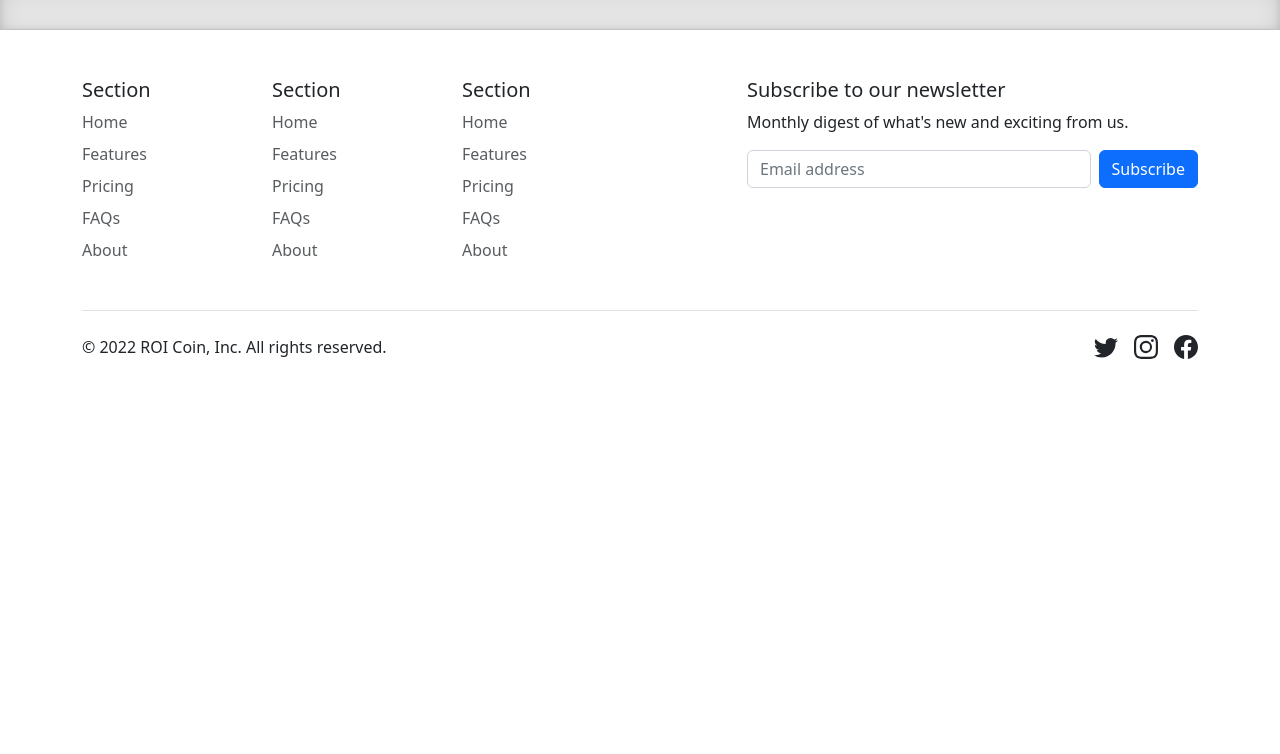
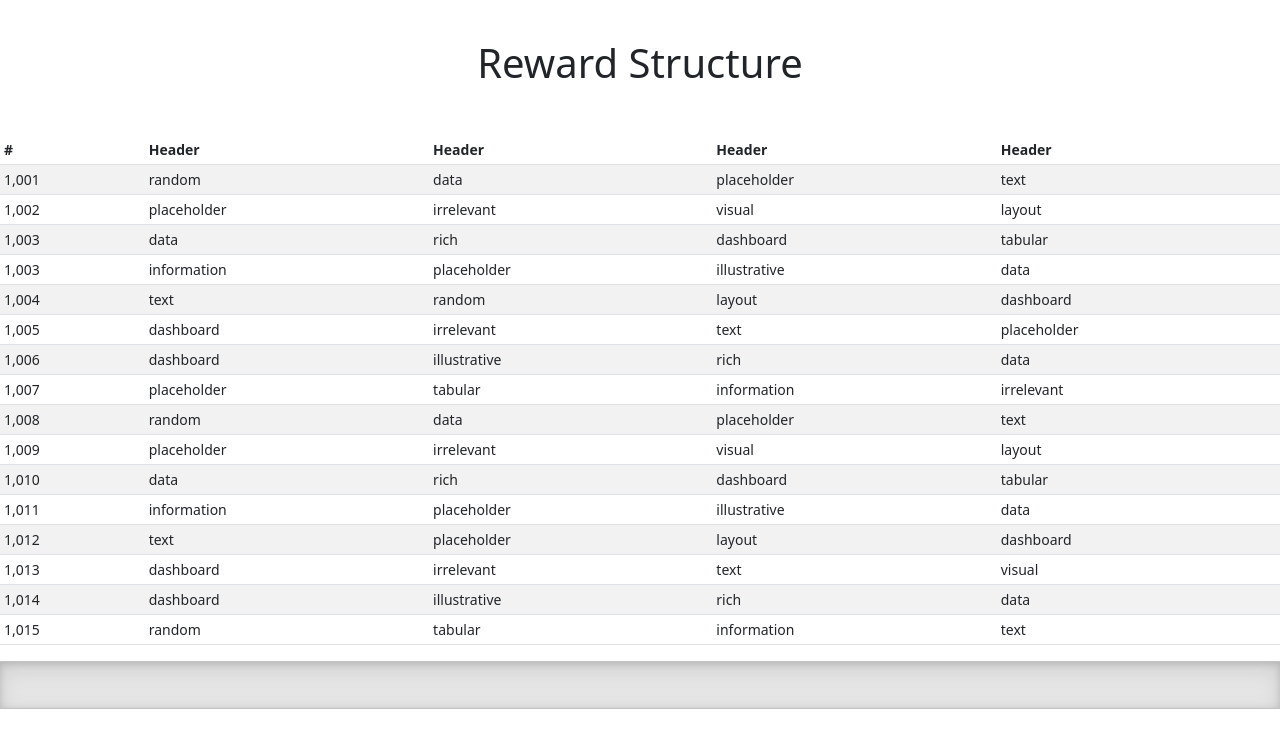
Before and after one commit to the-sharp-solutions/new, a plain HTML site: page index.html in a window 1280 px wide. Shown: the part 1260-2014 px from the top of the page. Before the commit the page ends 1735 px from the top, so only its background shows below. Drawn offline with nearby package versions, Linux system fonts and the light colour scheme.

Commit message:
initial commit

```diff
--- /dev/null
+++ b/css/dashboard.css
@@ -0,0 +1,95 @@
+body {
+  font-size: .875rem;
+}
+
+.feather {
+  width: 16px;
+  height: 16px;
+}
+
+/*
+ * Sidebar
+ */
+
+.sidebar {
+  position: fixed;
+  top: 0;
+  /* rtl:raw:
+  right: 0;
+  */
+  bottom: 0;
+  /* rtl:remove */
+  left: 0;
+  z-index: 100; /* Behind the navbar */
+  padding: 48px 0 0; /* Height of navbar */
+  box-shadow: inset -1px 0 0 rgba(0, 0, 0, .1);
+}
+
+@media (max-width: 767.98px) {
+  .sidebar {
+    top: 5rem;
+  }
+}
+
+.sidebar-sticky {
+  position: relative;
+  top: 0;
+  height: calc(100vh - 48px);
+  padding-top: .5rem;
+  overflow-x: hidden;
+  overflow-y: auto; /* Scrollable contents if viewport is shorter than content. */
+}
+
+.sidebar .nav-link {
+  font-weight: 500;
+  color: #333;
+}
+
+.sidebar .nav-link .feather {
+  margin-right: 4px;
+  color: #727272;
+}
+
+.sidebar .nav-link.active {
+  color: #2470dc;
+}
+
+.sidebar .nav-link:hover .feather,
+.sidebar .nav-link.active .feather {
+  color: inherit;
+}
+
+.sidebar-heading {
+  font-size: .75rem;
+}
+
+/*
+ * Navbar
+ */
+
+.navbar-brand {
+  padding-top: .75rem;
+  padding-bottom: .75rem;
+  background-color: rgba(0, 0, 0, .25);
+  box-shadow: inset -1px 0 0 rgba(0, 0, 0, .25);
+}
+
+.navbar .navbar-toggler {
+  top: .25rem;
+  right: 1rem;
+}
+
+.navbar .form-control {
+  padding: .75rem 1rem;
+}
+
+.form-control-dark {
+  color: #fff;
+  background-color: rgba(255, 255, 255, .1);
+  border-color: rgba(255, 255, 255, .1);
+}
+
+.form-control-dark:focus {
+  border-color: transparent;
+  box-shadow: 0 0 0 3px rgba(255, 255, 255, .25);
+}
--- /dev/null
+++ b/css/dashboard.rtl.css
@@ -0,0 +1,91 @@
+body {
+  font-size: .875rem;
+}
+
+.feather {
+  width: 16px;
+  height: 16px;
+}
+
+/*
+ * Sidebar
+ */
+
+.sidebar {
+  position: fixed;
+  top: 0;
+  right: 0;
+  bottom: 0;
+  z-index: 100; /* Behind the navbar */
+  padding: 48px 0 0; /* Height of navbar */
+  box-shadow: inset 1px 0 0 rgba(0, 0, 0, .1);
+}
+
+@media (max-width: 767.98px) {
+  .sidebar {
+    top: 5rem;
+  }
+}
+
+.sidebar-sticky {
+  position: relative;
+  top: 0;
+  height: calc(100vh - 48px);
+  padding-top: .5rem;
+  overflow-x: hidden;
+  overflow-y: auto; /* Scrollable contents if viewport is shorter than content. */
+}
+
+.sidebar .nav-link {
+  font-weight: 500;
+  color: #333;
+}
+
+.sidebar .nav-link .feather {
+  margin-left: 4px;
+  color: #727272;
+}
+
+.sidebar .nav-link.active {
+  color: #2470dc;
+}
+
+.sidebar .nav-link:hover .feather,
+.sidebar .nav-link.active .feather {
+  color: inherit;
+}
+
+.sidebar-heading {
+  font-size: .75rem;
+}
+
+/*
+ * Navbar
+ */
+
+.navbar-brand {
+  padding-top: .75rem;
+  padding-bottom: .75rem;
+  background-color: rgba(0, 0, 0, .25);
+  box-shadow: inset 1px 0 0 rgba(0, 0, 0, .25);
+}
+
+.navbar .navbar-toggler {
+  top: .25rem;
+  left: 1rem;
+}
+
+.navbar .form-control {
+  padding: .75rem 1rem;
+}
+
+.form-control-dark {
+  color: #fff;
+  background-color: rgba(255, 255, 255, .1);
+  border-color: rgba(255, 255, 255, .1);
+}
+
+.form-control-dark:focus {
+  border-color: transparent;
+  box-shadow: 0 0 0 3px rgba(255, 255, 255, .25);
+}
--- a/index.html
+++ b/index.html
@@ -9,6 +9,7 @@
     <link type="text/css" href="css/heroes.css" rel="stylesheet">
     <link type="text/css" href="css/features.css" rel="stylesheet">
     <link type="text/css" href="css/headers.css" rel="stylesheet">
+    <link rel="stylesheet" href="css/dashboard.css" type="text/css">
 
     <style>
         .bd-placeholder-img {
@@ -221,6 +222,138 @@
 
   <div class="b-example-divider"></div>
 
+  <h1 class="text-center my-5">Reward Structure</h1>
+      <div class="table-responsive">
+        <table class="table table-striped table-sm">
+          <thead>
+            <tr>
+              <th scope="col">#</th>
+              <th scope="col">Header</th>
+              <th scope="col">Header</th>
+              <th scope="col">Header</th>
+              <th scope="col">Header</th>
+            </tr>
+          </thead>
+          <tbody>
+            <tr>
+              <td>1,001</td>
+              <td>random</td>
+              <td>data</td>
+              <td>placeholder</td>
+              <td>text</td>
+            </tr>
+            <tr>
+              <td>1,002</td>
+              <td>placeholder</td>
+              <td>irrelevant</td>
+              <td>visual</td>
+              <td>layout</td>
+            </tr>
+            <tr>
+              <td>1,003</td>
+              <td>data</td>
+              <td>rich</td>
+              <td>dashboard</td>
+              <td>tabular</td>
+            </tr>
+            <tr>
+              <td>1,003</td>
+              <td>information</td>
+              <td>placeholder</td>
+              <td>illustrative</td>
+              <td>data</td>
+            </tr>
+            <tr>
+              <td>1,004</td>
+              <td>text</td>
+              <td>random</td>
+              <td>layout</td>
+              <td>dashboard</td>
+            </tr>
+            <tr>
+              <td>1,005</td>
+              <td>dashboard</td>
+              <td>irrelevant</td>
+              <td>text</td>
+              <td>placeholder</td>
+            </tr>
+            <tr>
+              <td>1,006</td>
+              <td>dashboard</td>
+              <td>illustrative</td>
+              <td>rich</td>
+              <td>data</td>
+            </tr>
+            <tr>
+              <td>1,007</td>
+              <td>placeholder</td>
+              <td>tabular</td>
+              <td>information</td>
+              <td>irrelevant</td>
+            </tr>
+            <tr>
+              <td>1,008</td>
+              <td>random</td>
+              <td>data</td>
+              <td>placeholder</td>
+              <td>text</td>
+            </tr>
+            <tr>
+              <td>1,009</td>
+              <td>placeholder</td>
+              <td>irrelevant</td>
+              <td>visual</td>
+              <td>layout</td>
+            </tr>
+            <tr>
+              <td>1,010</td>
+              <td>data</td>
+              <td>rich</td>
+              <td>dashboard</td>
+              <td>tabular</td>
+            </tr>
+            <tr>
+              <td>1,011</td>
+              <td>information</td>
+              <td>placeholder</td>
+              <td>illustrative</td>
+              <td>data</td>
+            </tr>
+            <tr>
+              <td>1,012</td>
+              <td>text</td>
+              <td>placeholder</td>
+              <td>layout</td>
+              <td>dashboard</td>
+            </tr>
+            <tr>
+              <td>1,013</td>
+              <td>dashboard</td>
+              <td>irrelevant</td>
+              <td>text</td>
+              <td>visual</td>
+            </tr>
+            <tr>
+              <td>1,014</td>
+              <td>dashboard</td>
+              <td>illustrative</td>
+              <td>rich</td>
+              <td>data</td>
+            </tr>
+            <tr>
+              <td>1,015</td>
+              <td>random</td>
+              <td>tabular</td>
+              <td>information</td>
+              <td>text</td>
+            </tr>
+          </tbody>
+        </table>
+      </div>
+
+
+  <div class="b-example-divider"></div>
+
 
 <div class="container">
   <footer class="py-5">
@@ -284,5 +417,7 @@
 
 
     <script src="./assets/dist/js/bootstrap.bundle.min.js"></script>
+    <script src="https://cdn.jsdelivr.net/npm/feather-icons@4.28.0/dist/feather.min.js" integrity="sha384-uO3SXW5IuS1ZpFPKugNNWqTZRRglnUJK6UAZ/gxOX80nxEkN9NcGZTftn6RzhGWE" crossorigin="anonymous"></script><script src="https://cdn.jsdelivr.net/npm/chart.js@2.9.4/dist/Chart.min.js" integrity="sha384-zNy6FEbO50N+Cg5wap8IKA4M/ZnLJgzc6w2NqACZaK0u0FXfOWRRJOnQtpZun8ha" crossorigin="anonymous"></script>
+    <script type="text/js" src="./js/dashboard.js"></script>
 </body>
 </html>
```
Also changed, not shown: js/dashboard.js (added, +53 -0 lines).
